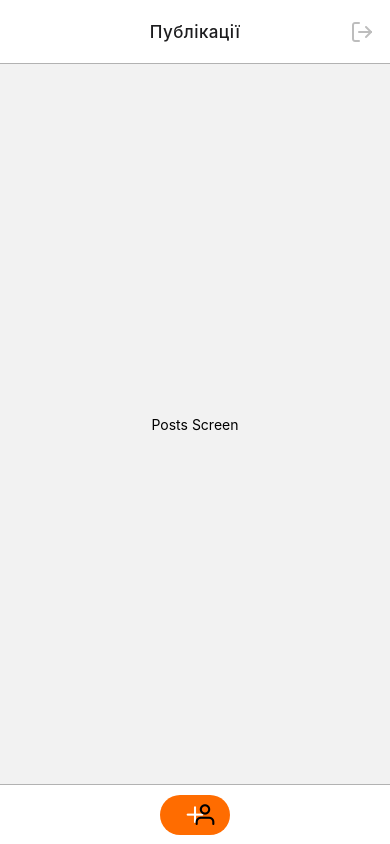
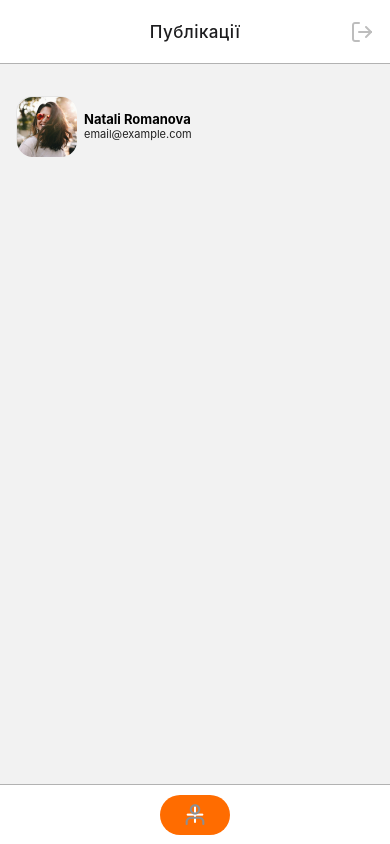
Before and after one commit to mykola-ovchynnik/mobile-app, a React Native app: screen /BottomTabNavigator in a window 390 px wide. Built offline with nearby package versions, Linux system fonts and the light colour scheme.

Commit message:
add posts page

```diff
--- a/App.tsx
+++ b/App.tsx
@@ -7,7 +7,7 @@ import { NavigationContainer } from "@react-navigation/native";
 import LoginScreen from "./screens/LoginScreen";
 import RegistrationScreen from "./screens/RegistrationScreen";
 import { createStackNavigator } from "@react-navigation/stack";
-import StackNavigator from "./navigaion/StackNavigator";
+import StackNavigator from "./navigation/StackNavigator";
 
 const MainStack = createStackNavigator();
 
--- /dev/null
+++ b/components/User.tsx
@@ -0,0 +1,52 @@
+import { StyleSheet, Text, View, Image } from "react-native";
+
+interface UserProps {
+  userName: string;
+  userEmail: string;
+}
+
+const User: React.FC<UserProps> = ({ userName, userEmail }) => {
+  return (
+    <View style={styles.container}>
+      <View style={styles.image}>
+        <Image source={require("../assets/images/user.png")} />
+      </View>
+      <View style={styles.userInfoContainer}>
+        <Text style={styles.textName}>{userName}</Text>
+        <Text style={styles.textEmail}>{userEmail}</Text>
+      </View>
+    </View>
+  );
+};
+
+const styles = StyleSheet.create({
+  container: {
+    marginTop: 32,
+    paddingLeft: 16,
+    paddingRight: 16,
+    flexDirection: "row",
+    gap: 8,
+  },
+  image: {
+    width: 60,
+    height: 60,
+    backgroundColor: "#F6F6F6",
+    borderWidth: 1,
+    borderColor: "#E5E5E5",
+    borderRadius: 16,
+  },
+  userInfoContainer: {
+    justifyContent: "center",
+  },
+  textName: {
+    fontSize: 13,
+    fontWeight: "700",
+  },
+  textEmail: {
+    fontSize: 11,
+    fontWeight: "400",
+    color: "#212121",
+  },
+});
+
+export default User;
--- a/navigaion/BottomTabNavigator.tsx
+++ b/navigation/BottomTabNavigator.tsx
@@ -1,6 +1,5 @@
 import React from "react";
 import { createBottomTabNavigator } from "@react-navigation/bottom-tabs";
-import { NavigationProp } from "@react-navigation/native";
 import { StyleSheet } from "react-native";
 import Icon from "react-native-vector-icons/Feather";
 
@@ -9,26 +8,9 @@ import CreatePostScreen from "../screens/CreatePostScreen";
 import ProfileScreen from "../screens/ProfileScreen";
 import TabBarIcon from "../components/TabBarIcon";
 
-type RootStackParamList = {
-  Posts: undefined;
-  "Create Post": undefined;
-  Profile: undefined;
-  Login: undefined;
-};
+const Tab = createBottomTabNavigator();
 
-type BottomTabNavigatorProps = {
-  navigation: NavigationProp<RootStackParamList>;
-};
-
-const Tab = createBottomTabNavigator<RootStackParamList>();
-
-const BottomTabNavigator: React.FC<BottomTabNavigatorProps> = ({
-  navigation,
-}) => {
-  const handleLogout = () => {
-    navigation.navigate("Login");
-  };
-
+const BottomTabNavigator = () => {
   return (
     <Tab.Navigator
       initialRouteName="Posts"
@@ -46,15 +28,12 @@ const BottomTabNavigator: React.FC<BottomTabNavigatorProps> = ({
         headerLeftContainerStyle: { padding: 16 },
         tabBarStyle: styles.tabBar,
         tabBarShowLabel: false,
-        tabBarItemStyle: { marginHorizontal: 5 }, // Adds 10px gap between icons
-        tabBarActiveTintColor: "black",
-        tabBarInactiveTintColor: "black", // Ensures icons don't change color on focus
       }}
     >
       <Tab.Screen
         name="Posts"
         component={PostsScreen}
-        options={{
+        options={({ navigation }) => ({
           title: "Публікації",
           tabBarIcon: ({ color, size }) => (
             <TabBarIcon name="grid" color={color} size={size} />
@@ -64,10 +43,10 @@ const BottomTabNavigator: React.FC<BottomTabNavigatorProps> = ({
               name="log-out"
               size={24}
               color={"#BDBDBD"}
-              onPress={handleLogout}
+              onPress={() => navigation.navigate("Login")}
             />
           ),
-        }}
+        })}
       />
       <Tab.Screen
         name="Create Post"
--- a/screens/LoginScreen.tsx
+++ b/screens/LoginScreen.tsx
@@ -9,7 +9,7 @@ import SwitchScreenLink from "../components/SwitchScreenLink";
 import useKeyboardVisibility from "../hooks/useKeyboardVisibility";
 import { sharedStyles } from "../styles/SharedStyles";
 import { NativeStackScreenProps } from "react-native-screens/lib/typescript/native-stack/types";
-import { StackParamList } from "../navigaion/StackNavigator";
+import { StackParamList } from "../navigation/StackNavigator";
 
 type LoginScreenProps = NativeStackScreenProps<StackParamList, "Login">;
 
--- a/screens/PostsScreen.tsx
+++ b/screens/PostsScreen.tsx
@@ -1,20 +1,13 @@
-import React, { FC } from "react";
-import { View, Text, StyleSheet } from "react-native";
+import { FC } from "react";
+import { View } from "react-native";
+import User from "../components/User";
 
 const PostsScreen: FC = () => {
   return (
-    <View style={styles.container}>
-      <Text>Posts Screen</Text>
+    <View>
+      <User userName={"Natali Romanova"} userEmail={"email@example.com"} />
     </View>
   );
 };
 
-const styles = StyleSheet.create({
-  container: {
-    flex: 1,
-    justifyContent: "center",
-    alignItems: "center",
-  },
-});
-
 export default PostsScreen;
--- a/screens/RegistrationScreen.tsx
+++ b/screens/RegistrationScreen.tsx
@@ -10,7 +10,7 @@ import useKeyboardVisibility from "../hooks/useKeyboardVisibility";
 import Icon from "react-native-vector-icons/SimpleLineIcons";
 import { colors } from "../styles/global";
 import { sharedStyles } from "../styles/SharedStyles";
-import { StackParamList } from "../navigaion/StackNavigator";
+import { StackParamList } from "../navigation/StackNavigator";
 import { NativeStackScreenProps } from "react-native-screens/lib/typescript/native-stack/types";
 
 type RegistrationScreenProps = NativeStackScreenProps<
```
Also changed, not shown: assets/images/user.png (added), navigation/StackNavigator.tsx (renamed from navigaion/StackNavigator.tsx).
